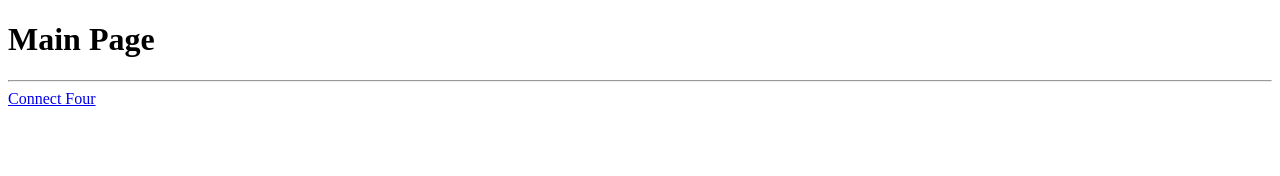
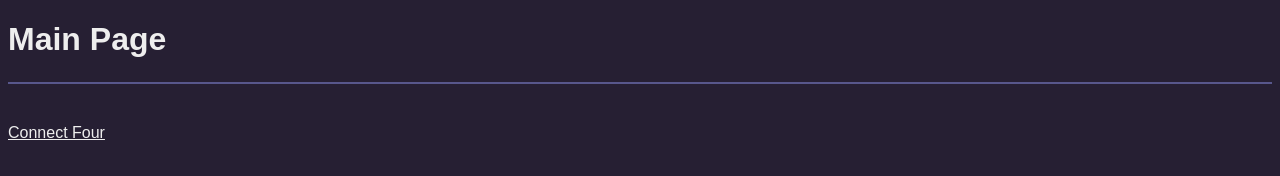
Before and after one commit to ToBinio/Main_Page, a website: page client/public/index.html in a window 1280 px wide. Drawn offline with Linux system fonts and the light colour scheme.

Commit message:
adding basic css / darkMode

```diff
--- /dev/null
+++ b/client/css/style.css
@@ -0,0 +1,15 @@
+* {
+    font-family: Arial, serif;
+    color: #eeeeee;
+}
+
+body {
+    background-color: #261f33;
+}
+
+hr {
+    border-color: #58578c;
+    border-style: solid;
+    margin-bottom: 5vh;
+    margin-top: 3vh;
+}
--- a/client/public/index.html
+++ b/client/public/index.html
@@ -3,6 +3,7 @@
 <head>
     <meta charset="UTF-8">
     <title>MainPage</title>
+    <link rel="stylesheet" href="../css/style.css">
 </head>
 <body>
 <h1>Main Page</h1>
```
